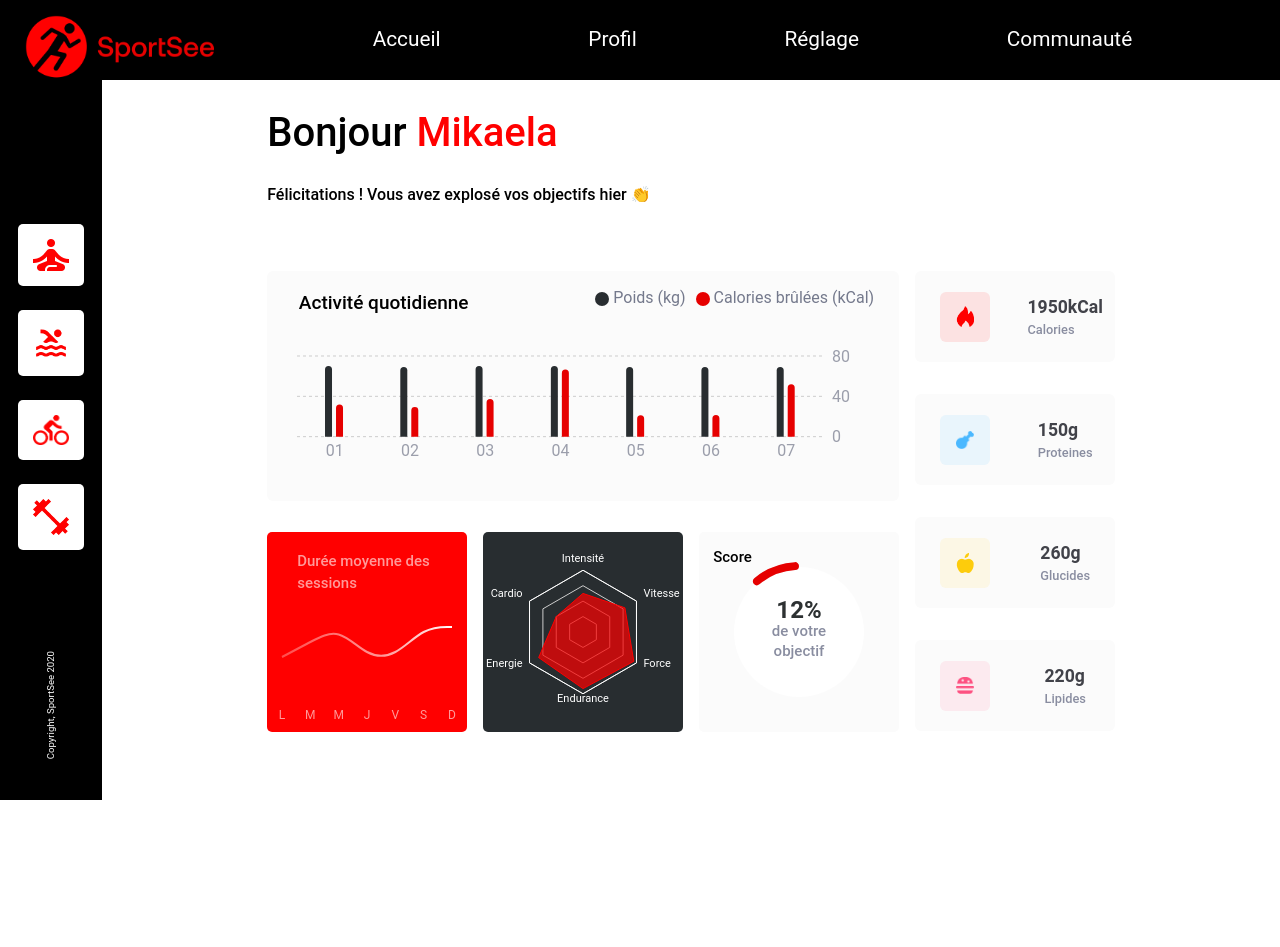
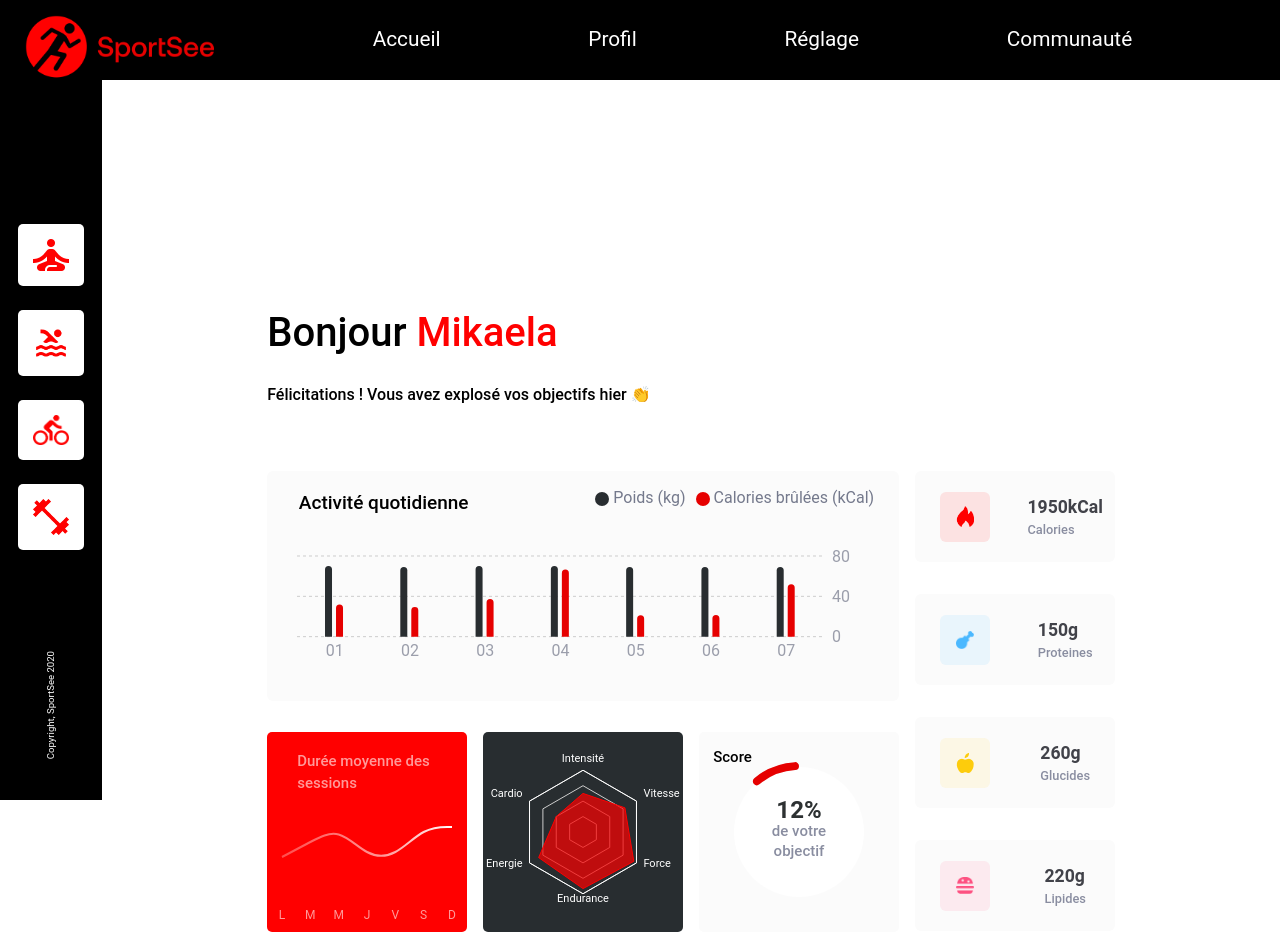
Before and after one commit to Eloodiiee/Sportsee, a React (Vite) app in the folder Front/: page /user/7 in a window 1280 px wide. Before the commit the page ends 800 px from the top, so only its background shows below. Built offline with nearby package versions, Linux system fonts and the light colour scheme.

Commit message:
Commentaires ajoutés

```diff
--- a/Front/src/App.css
+++ b/Front/src/App.css
@@ -349,7 +349,9 @@ main {
 .mainContainer {
     display: flex;
     justify-content: center;
+    margin-top: 200px;
 }
+
 @media screen and (min-width: 1440px) {
     main {
         width: 1140px;
```
